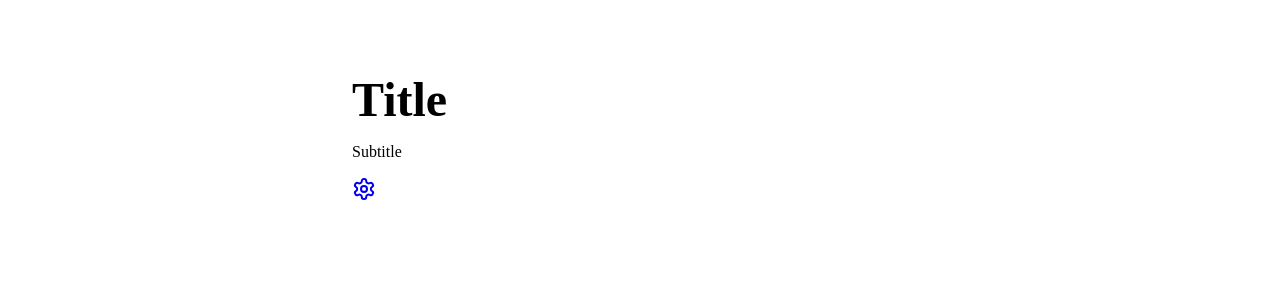
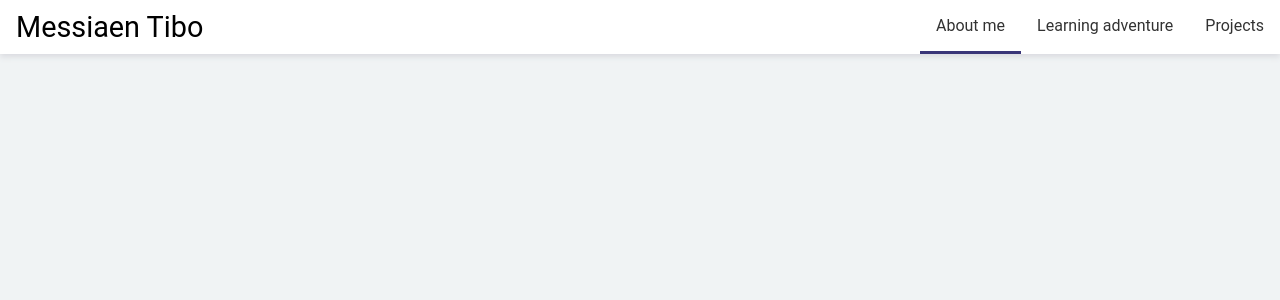
Before and after one commit to Vandammecasper/Portfolio, a React (Vite) app in the folder Portfolio/: page / in a window 1280 px wide. Shown: the top 300 px of the page. Built offline with nearby package versions, Linux system fonts and the light colour scheme.

Commit message:
feat: start header

```diff
--- a/Portfolio/src/assets/styles/components/header.scss
+++ b/Portfolio/src/assets/styles/components/header.scss
@@ -1,16 +1,41 @@
 .c-header{
-    padding: 2rem;
+    display: flex;
+    justify-content: space-between;
+    align-items: center;
+    text-align: center;
+    box-shadow: 0 3px 6px 0 #dadbe0;
+    background-color: var(--white);
 }
 
 .c-header__title{
-    font-size: 3rem;
-    font-weight: 700;
-    margin-bottom: 0.5rem;
+    font-size: 1.8rem;
+    line-height: 2rem;
+    padding: 0 1rem;
+    font-weight: 400;
+    cursor: pointer;
 }
 
-.c-heaer__subtitle{
-    font-size: 1.5rem;
+.c-header-links{
+    display: flex;
+    justify-content: space-between;
+    align-items: center;
+}
+
+.c-header-links__item{
+    font-size: 1rem;
+    padding: 1rem;
     font-weight: 400;
-    margin-bottom: 0;
     opacity: 0.8;
+    text-decoration: none;
+    transition: border 0.2s ease-in-out;
+    border-bottom: 0.2rem solid var(--white);
+    cursor: pointer;
 }
+
+.c-header-links__item:hover:not(.c-header-links__item-selected){
+    border-bottom: 0.2rem solid var(--theme-color-2);
+}
+
+.c-header-links__item-selected{
+    border-bottom: 0.2rem solid var(--theme-color-1);
+}
--- /dev/null
+++ b/Portfolio/src/assets/styles/elements/root.scss
@@ -0,0 +1,25 @@
+:root{
+    font-family: 'Roboto', sans-serif;
+    // background-color: #f0f3f4;
+    background-color: #F0F3F4;
+
+    // --theme-color-1: #bf6037;
+    --theme-color-1: #080357;
+    // --theme-color-2: #6e8ca0;
+    --theme-color-2: #FF9F1C;
+
+    --white: #fff;
+    --black: #000;
+
+    --neutral-color-100: #fff;
+    --neutral-color-200: #f2f2f2;
+    --neutral-color-300: #e6e6e6;
+    --neutral-color-400: #d9d9d9;
+    --neutral-color-500: #cccccc;
+    --neutral-color-600: #bfbfbf;
+    --neutral-color-700: #b3b3b3;
+    --neutral-color-800: #a6a6a6;
+    --neutral-color-900: #999999;
+
+
+}
--- /dev/null
+++ b/Portfolio/src/assets/styles/elements/typography.scss
@@ -0,0 +1 @@
+@import url('https://fonts.googleapis.com/css2?family=Roboto:ital,wght@0,100;0,300;0,400;0,500;0,700;0,900;1,100;1,300;1,400;1,500;1,700;1,900&display=swap');
--- /dev/null
+++ b/Portfolio/src/assets/styles/generic/reset.scss
@@ -0,0 +1,105 @@
+/***
+    The new CSS reset - version 1.8.4 (last updated 14.2.2023)
+    GitHub page: https://github.com/elad2412/the-new-css-reset
+***/
+
+/*
+    Remove all the styles of the "User-Agent-Stylesheet", except for the 'display' property
+    - The "symbol *" part is to solve Firefox SVG sprite bug
+ */
+ *:where(
+    :not(html, iframe, canvas, img, svg, video, audio):not(svg *, symbol *)
+  ) {
+  all: unset;
+  display: revert;
+}
+
+/* Preferred box-sizing value */
+*,
+*::before,
+*::after {
+  box-sizing: border-box;
+}
+
+/* Reapply the pointer cursor for anchor tags */
+a,
+button {
+  cursor: revert;
+}
+
+/* Remove list styles (bullets/numbers) */
+ol,
+ul,
+menu {
+  list-style: none;
+}
+
+/* For images to not be able to exceed their container */
+img {
+  max-inline-size: 100%;
+  max-block-size: 100%;
+}
+
+/* removes spacing between cells in tables */
+table {
+  border-collapse: collapse;
+}
+
+/* Safari - solving issue when using user-select:none on the <body> text input doesn't working */
+input,
+textarea {
+  -webkit-user-select: auto;
+}
+
+/* revert the 'white-space' property for textarea elements on Safari */
+textarea {
+  white-space: revert;
+}
+
+/* minimum style to allow to style meter element */
+meter {
+  -webkit-appearance: revert;
+  appearance: revert;
+}
+
+/* preformatted text - use only for this feature */
+:where(pre) {
+  all: revert;
+}
+
+/* reset default text opacity of input placeholder */
+::placeholder {
+  color: unset;
+}
+
+/* remove default dot (•) sign */
+::marker {
+  content: initial;
+}
+
+/* fix the feature of 'hidden' attribute.
+   display:revert; revert to element instead of attribute */
+:where([hidden]) {
+  display: none;
+}
+
+/* revert for bug in Chromium browsers
+   - fix for the content editable attribute will work properly.
+   - webkit-user-select: auto; added for Safari in case of using user-select:none on wrapper element*/
+:where([contenteditable]:not([contenteditable='false'])) {
+  -moz-user-modify: read-write;
+  -webkit-user-modify: read-write;
+  overflow-wrap: break-word;
+  -webkit-line-break: after-white-space;
+  -webkit-user-select: auto;
+}
+
+/* apply back the draggable feature - exist only in Chromium and Safari */
+:where([draggable='true']) {
+  -webkit-user-drag: element;
+}
+
+/* Revert Modal native behavior */
+:where(dialog:modal) {
+  all: revert;
+}
--- a/Portfolio/src/assets/styles/objects/container.scss
+++ b/Portfolio/src/assets/styles/objects/container.scss
@@ -1,4 +1,4 @@
 .o-container{
-    max-width: 40rem;
+    max-width: 100rem;
     margin: 0 auto;
 }
--- a/Portfolio/src/assets/styles/screen.scss
+++ b/Portfolio/src/assets/styles/screen.scss
@@ -1,6 +1,9 @@
 // elements
+@import "./elements/root.scss";
+
 
 // generic
+@import "./generic/reset.scss";
 
 // objects
 @import "./objects/container.scss";
--- a/Portfolio/src/components/Header.tsx
+++ b/Portfolio/src/components/Header.tsx
@@ -8,9 +8,12 @@ export default () => {
 
   return (
     <header className="c-header">
-      <h1 className='c-header__title'>Title</h1>
-      <p className='c-header__subtitle'>Subtitle</p>
-      <Link to={'/settings'}><Settings /></Link>
+      <h1 className='c-header__title'>Messiaen Tibo</h1>
+      <ul className="c-header-links">
+        <li className="c-header-links__item c-header-links__item-selected">About me</li>
+        <li className="c-header-links__item">Learning adventure</li>
+        <li className="c-header-links__item">Projects</li>
+      </ul>
     </header>
   );
 };
```
